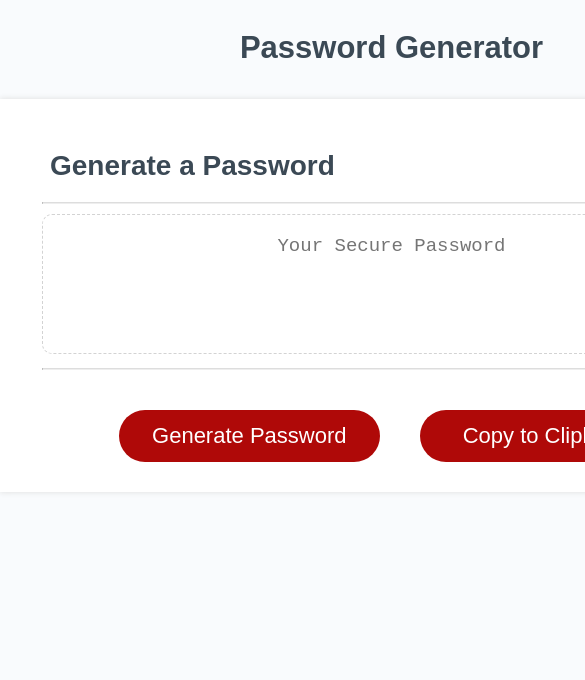
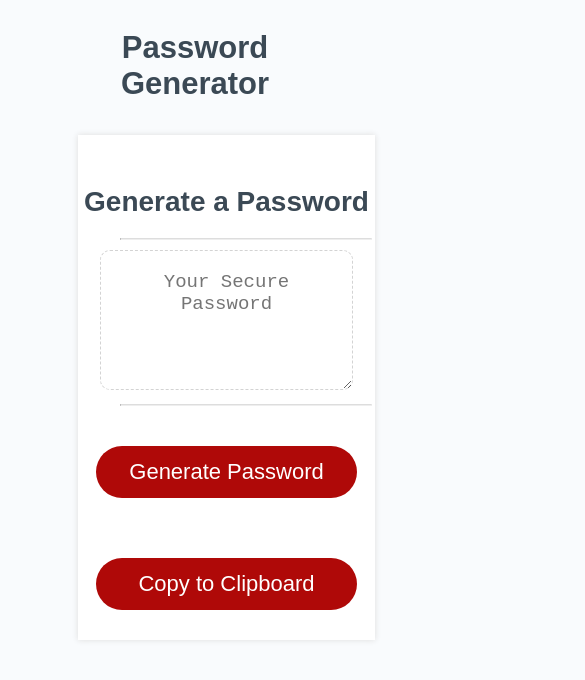
Before and after one commit to digibrill/JavascriptPasswordGenerator-challenge3, a plain HTML site: page index.html in a window 390 px wide. Shown: the top 680 px of the page, 585 px wide, since content can reach past the window. Drawn offline with Linux system fonts and the light colour scheme.

Commit message:
fixed mobile

```diff
--- a/Assets/styles/styles.css
+++ b/Assets/styles/styles.css
@@ -8,9 +8,15 @@
     background-color: #f9fbfd;
 }
 .wrapper {
-    width: 783px;
+    width: 60%;
     background-color: #f9fbfd;
     margin: 30px auto 0;
+    display: flex;
+    flex-wrap: wrap;
+    flex-direction: column;
+}
+header{
+    width: 100%;
 }
 h1 {
     text-align: center;
@@ -23,10 +29,19 @@
     padding-top: 25px;
     color: #3b4955;
 }
+@media screen and (max-width:768px) {
+    h2 {
+        font-size: 28px;
+        margin: 25px 0 20px 0;
+        padding-top: 25px;
+        color: #3b4955;
+        text-align: center;
+    }
+}
 hr {
     border-top: 1px solid #ddd;
     margin: 10px 42px;
-    width: 700px;
+    width: 85%;
 }
 .card{
     box-shadow: 0 0 6px #ddd;
@@ -39,7 +54,7 @@
 }
 .card-body textarea {
     border: 1px dashed lightgray;
-    width: 700px;
+    width: 85%;
     height: 140px;
     border-radius: 10px;
     font-size: 19px;
@@ -48,7 +63,7 @@
     color: #3b4955;
 }
 .card-footer {
-    width: 800px;
+    width: 100%;
     text-align: center;
 }
 .card-footer #generateBtn,.card-footer #copyToClipboardBtn {
```
Also changed, not shown: Assets/images/jspwgencap.png (renamed from jspwgencap.png), 1 other file.
